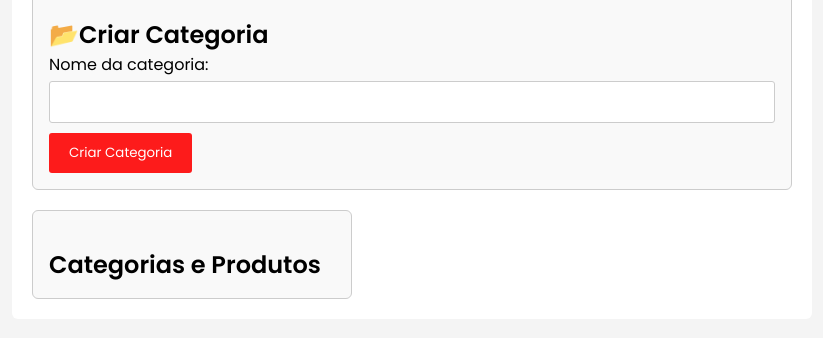
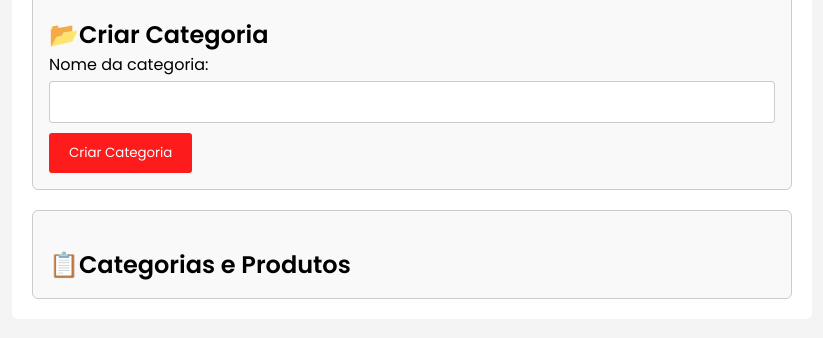
Before and after one commit to giobasiliox/2tds1-projects, a plain HTML site: page pages/category-procuct.html in a window 1280 px wide. Shown: the part 88-426 px from the top of the page, without its empty margins (228-1051 px from the left). Drawn offline with Linux system fonts and the light colour scheme.

Commit message:
fix: list-container

```diff
--- a/assets/css/styles.category-product.css
+++ b/assets/css/styles.category-product.css
@@ -69,7 +69,7 @@ h2{
     padding: 1rem;
     border: 1px solid #ccc;
     border-radius: 6px;
-    max-width: 20rem;
+    max-width: 50rem;
     overflow-y: auto;
 }
 
--- a/pages/category-procuct.html
+++ b/pages/category-procuct.html
@@ -20,7 +20,7 @@
         </div>
 
         <div id="list-container">
-            <h2>Categorias e Produtos</h2>
+            <h2>📋Categorias e Produtos</h2>
             <ul id="categoriesList"></ul>
         </div>
     </div>
```
